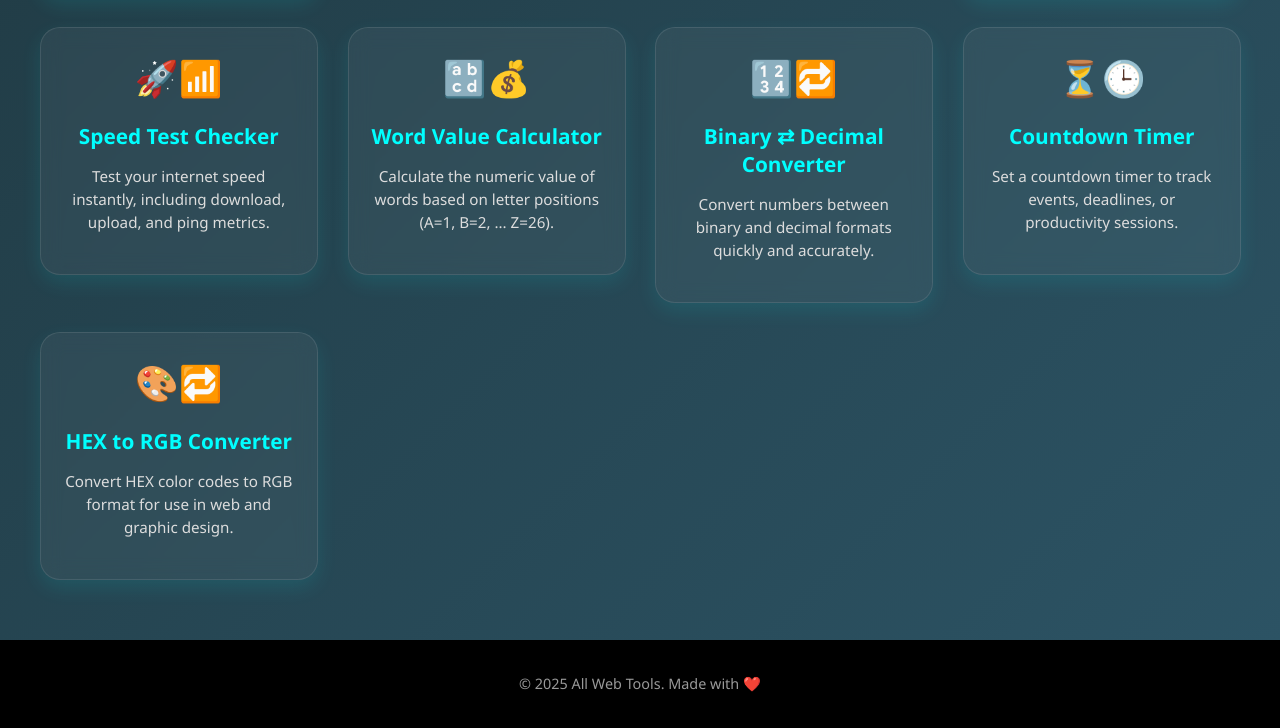
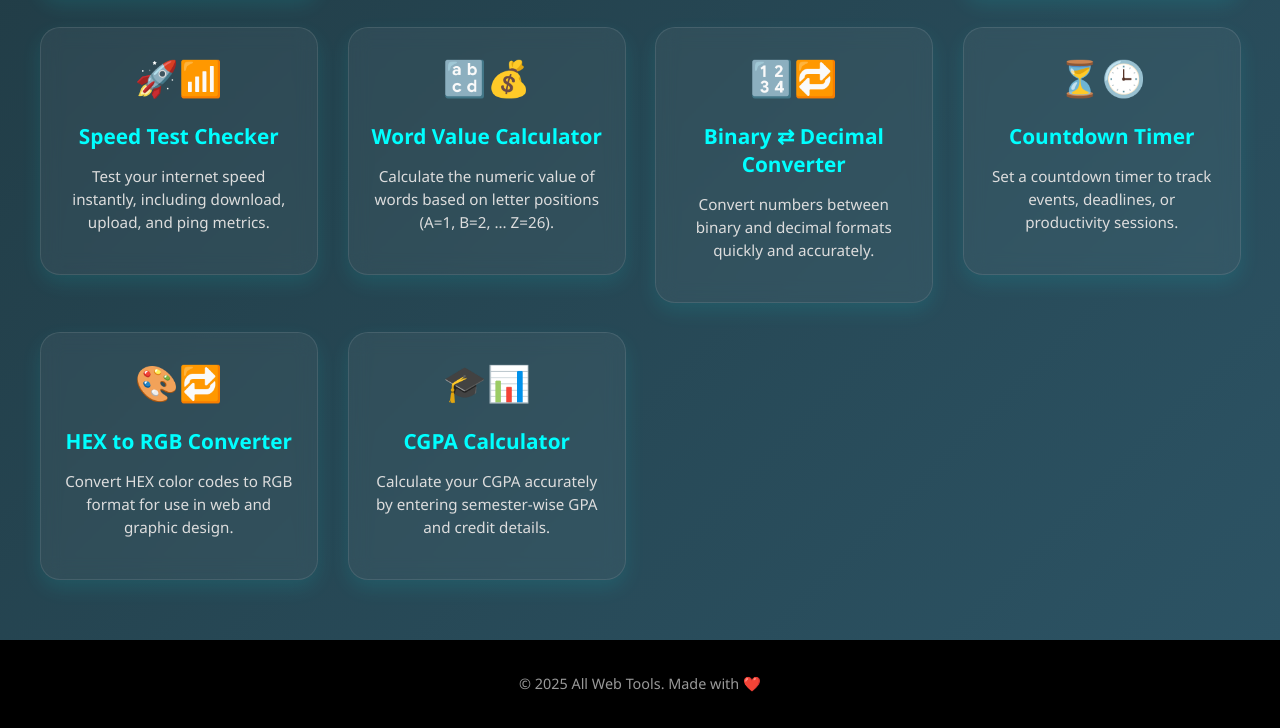
Before and after one commit to Jitendrapatrahost/Multi-Tool-Web-App, a plain HTML site: page explore/all-tools-list.html in a window 1280 px wide. Shown: the part 2527-3255 px from the top of the page. Drawn offline with nearby package versions, Linux system fonts and the light colour scheme.

Commit message:
Update all-tools-list.html

```diff
--- a/explore/all-tools-list.html
+++ b/explore/all-tools-list.html
@@ -309,6 +309,14 @@ footer {
   </div>
 </a>
 
+        <a href="/tools/cgpa-calculator.html" class="tool-card-link" data-aos="zoom-in">
+  <div class="tool-card">
+    <div class="tool-icon">🎓📊</div>
+    <h3>CGPA Calculator</h3>
+    <p>Calculate your CGPA accurately by entering semester-wise GPA and credit details.</p>
+  </div>
+</a>
+
 
 
 
```
